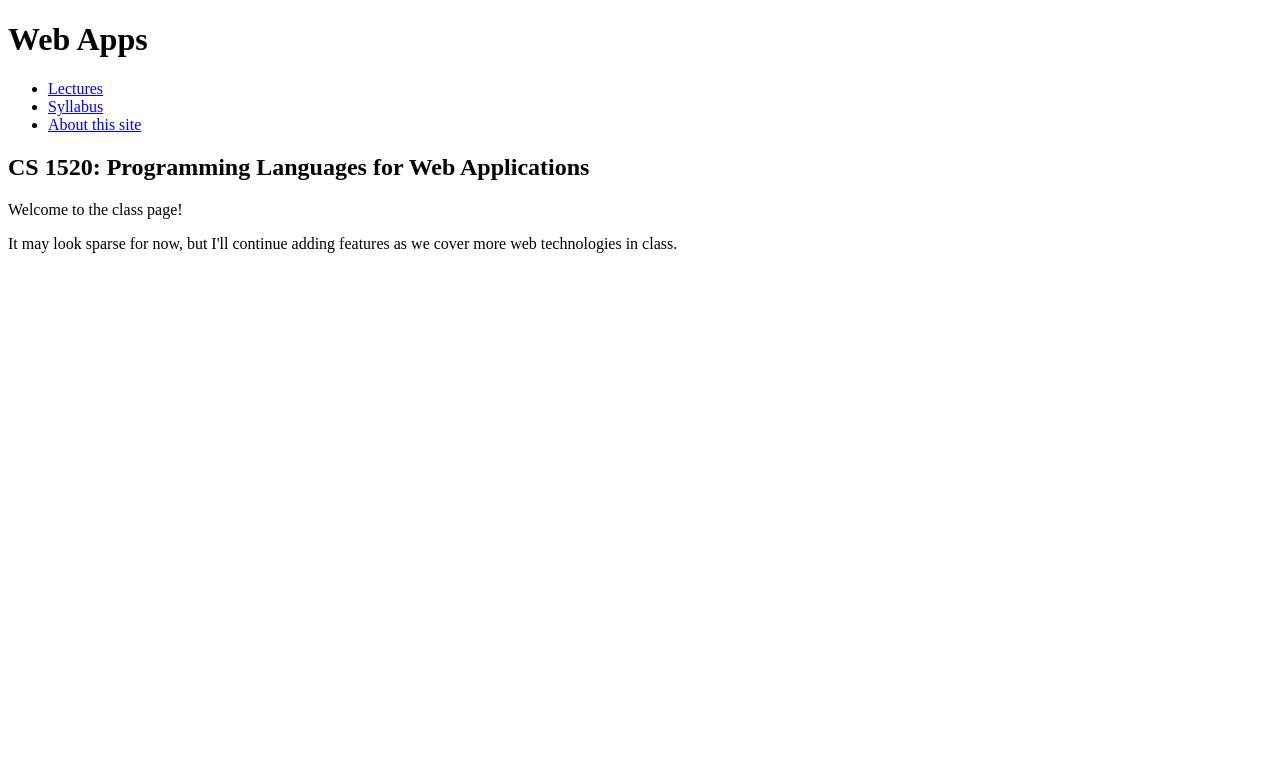
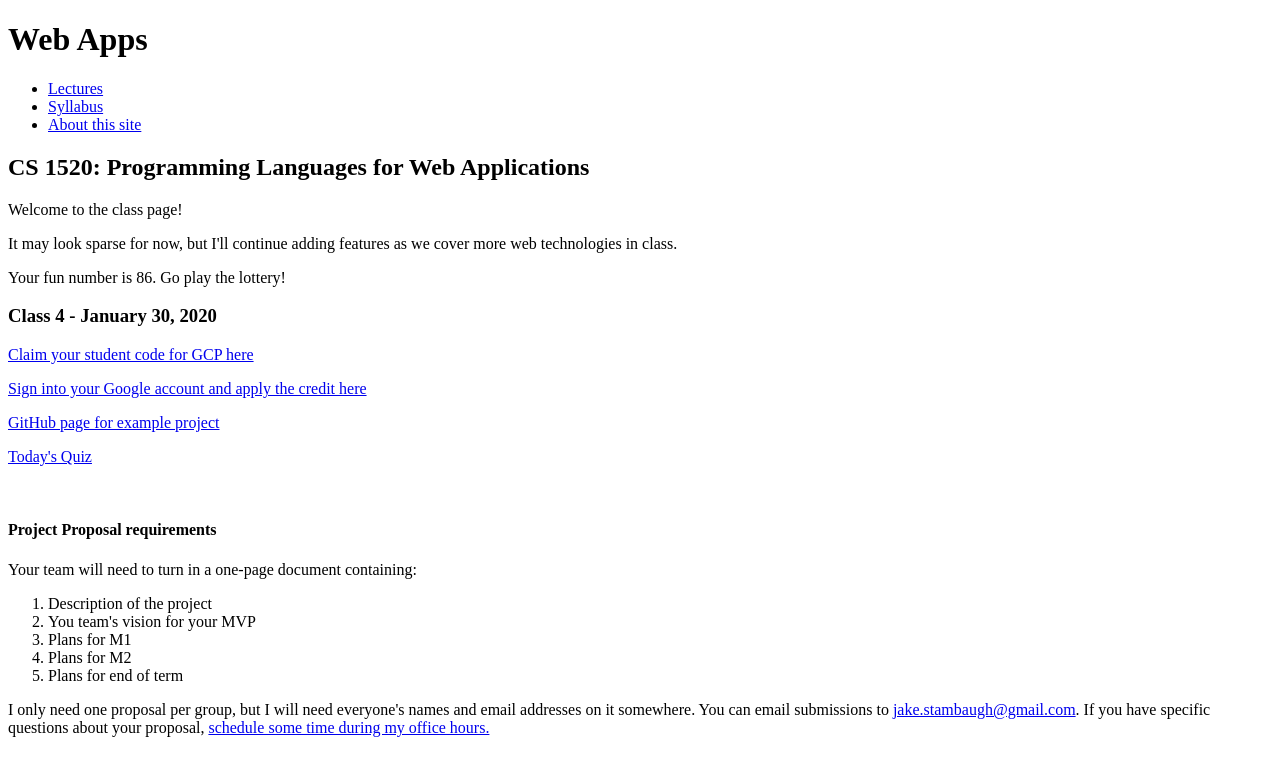
Before and after one commit to cs1520/calculator, a Flask app: page / in a window 1280 px wide. Shown: the top 776 px of the page. Run offline with Flask 2, Linux system fonts and the light colour scheme.

Commit message:
Quiz features for week 4 (#2)
* Add fake quiz form, add template inheritance

The quiz feature will be completed when we have some datastore features.
It could also benefit from the user sign-in feature.

* Add quiz-based forms backed by Datastore

* Add info about project proposal

* Add extra javascript quiz question

```diff
--- a/main.py
+++ b/main.py
@@ -1,15 +1,16 @@
-from flask import Flask, render_template
+from flask import Flask, render_template, request
 from random import randint
-from storage import create_datastore_client, list_slides
 
+from storage import create_datastore_client, list_slides, store_quiz_answer
+from quiz import Quiz
 
 app = Flask(__name__)
 
-# Initialization code
+# Initialization code for our storage layer
 datastore_client = create_datastore_client()
 
 
-@app.route('/')
+@app.route("/")
 def root():
     """Generate the homepage
 
@@ -20,46 +21,77 @@
     directory and fills in any variables.
     """
     fun_number = randint(45, 121)
-    return render_template('index.html', num=fun_number)
+    return render_template("index.html", num=fun_number)
 
 
-@app.route('/syllabus')
+@app.route("/syllabus")
 def syllabus():
     """Generate a page that contains the course syllabus
 
     Just like the root() function, but it's annotated with a different route.
     """
-    return render_template('syllabus.html')
+    return render_template("syllabus.html")
 
 
-@app.route('/lecture')
+@app.route("/lecture")
 def handle_lecture():
     """Generate a page with a list of lectures
 
-    In this iteration, the data is read from a hardcoded list in Python.
+    In this iteration, the data is read from Datastore. It generates links our to Object Storage.
     """
     lectures = list_slides(datastore_client)
-    """
-    lectures = [
-        {"date": "Jan 9, 2020", "title": "HTTP and the Internet", "url": "https://docs.google.com/presentation/d/1Z1TwlIKHDGxMHPhRX1IH0wz6MbfbKGcMvrhAYS2MQLM/edit?usp=sharing"},
-        {"date": "Jan 9, 2020", "title": "Handling Requests", "url": "https://docs.google.com/presentation/d/1Z1TwlIKHDGxMHPhRX1IH0wz6MbfbKGcMvrhAYS2MQLM/edit?usp=sharing"},
-        {"date": "Jan 16, 2020", "title": "Intro to Python", "url": "https://docs.google.com/presentation/d/1yrfJdNNvAwKVsGGPGgyGHd-uWT0j3iZNw_PovI8rDIE/edit?usp=sharing"},
-        # Each dictionary in this list has three keys, "date", "title", and "url"
-        # Because we need all of these keys to render the page, and we will always have them, this could also be a good time to use a define a Python class for "Lecture".
-        {"date": "Jan 16, 2020", "title": "Intro to Javascript", "url": "https://docs.google.com/presentation/d/1HUjfcA_fhwb8K5nUSxZGXrtBgGAo2pxkdK68PYz_FqQ/edit?usp=sharing"}]
-    """
-
-    return render_template('lectures.html', lectures=lectures)
+    return render_template("lectures.html", lectures=lectures)
 
 
-@app.route('/about')
+@app.route("/about")
 def handle_about():
     """Generate a page with a description of how this website works.
 
     Includes a link to this website's GitHub page.
     """
-    return render_template('about.html')
+    return render_template("about.html")
 
 
-if __name__ == '__main__':
-    app.run(host='127.0.0.1', port=8080, debug=True)
+@app.route("/quiz/<id>", methods=["GET"])
+def show_quiz(id):
+    """Presents a quiz to a user
+
+    This is a hardcoded quiz, but in the future I will present different quizzes based on id
+    """
+    quiz = Quiz(
+        "Week 4 Quiz",
+        id,
+        [
+            {
+                "description": "What markup language describes the structure of web pages?"
+            },
+            {"description": "What language is used to style web pages?"},
+            {
+                "description": "What file can be used to serve static resources in App Engine?"
+            },
+            {
+                "description": "What file did the Cow Clicker project store all of the style markup in?"
+            },
+            {
+                "description": "What property can we set on HTML elements to run our own JavaScript when clicked?"
+            },
+            {"description": "What assignment is due next week?"},
+            {"description": "What is the username of your first group member?"},
+            {"description": "What is the username of your second group member?"},
+            {"description": "What is the username of your third group member?"},
+        ],
+    )
+    return render_template("quiz.html", quiz=quiz)
+
+
+@app.route("/quiz/<id>", methods=["POST"])
+def process_quiz_answer(id):
+    student_id = request.form.get("student-id", "No ID provided")
+    store_quiz_answer(datastore_client, student_id, quiz_id=id, answers=request.form)
+    return render_template(
+        "quiz_response.html", quiz_title="Week 4 Quiz", answers=request.form
+    )
+
+
+if __name__ == "__main__":
+    app.run(host="127.0.0.1", port=8080, debug=True)
--- /dev/null
+++ b/quiz.py
@@ -0,0 +1,6 @@
+class Quiz:
+
+  def __init__(self, title, id, questions):
+    self.title = title
+    self.id = id
+    self.questions = questions
--- a/templates/index.html
+++ b/templates/index.html
@@ -23,8 +23,26 @@
     <h2>CS 1520: Programming Languages for Web Applications</h2>
     <p>Welcome to the class page!</p>
     <p>It may look sparse for now, but I'll continue adding features as we cover more web technologies in class.</p>
+    <p>Your fun number is {{ num }}. Go play the lottery!</p>
 
-    <marquee>Your fun number is {{ num }}. Go play the lottery!</marquee>
+    <section>
+      <h3>Class 4 - January 30, 2020</h3>
+      <p><a href="https://jvs.gr1.me/gcp">Claim your student code for GCP here</a></p>
+      <p><a href="https://console.cloud.google.com/education">Sign into your Google account and apply the credit here</a></p>
+      <p><a href="https://github.com/timothyrjames/cs1520">GitHub page for example project</a></p>
+      <p><a href="/quiz/2">Today's Quiz</a></p>
+      <br>
+      <h4>Project Proposal requirements</h4>
+      <p>Your team will need to turn in a one-page document containing:</p>
+      <ol>
+        <li>Description of the project</li>
+        <li>You team's vision for your MVP</li>
+        <li>Plans for M1</li>
+        <li>Plans for M2</li>
+        <li>Plans for end of term</li>
+      </ol>
+      <p>I only need one proposal per group, but I will need everyone's names and email addresses on it somewhere. You can email submissions to <a href="mailto:jake.stambaugh@gmail.com">jake.stambaugh@gmail.com</a>. If you have specific questions about your proposal, <a href="http://jvs.gr1.me/office">schedule some time during my office hours.</a></p>
+    </section>
   </div>
   <!-- This div isn't technically necessary, but in the future I may add some styling around this div -->
 </body>
```
Also changed, not shown: storage.py (+15 -1 lines), templates/_base.html (added, +8 -0 lines), templates/about.html (+4 -5 lines), templates/lectures.html (+4 -5 lines), templates/quiz.html (added, +24 -0 lines), templates/quiz_response.html (added, +16 -0 lines), templates/syllabus.html (+4 -5 lines).
